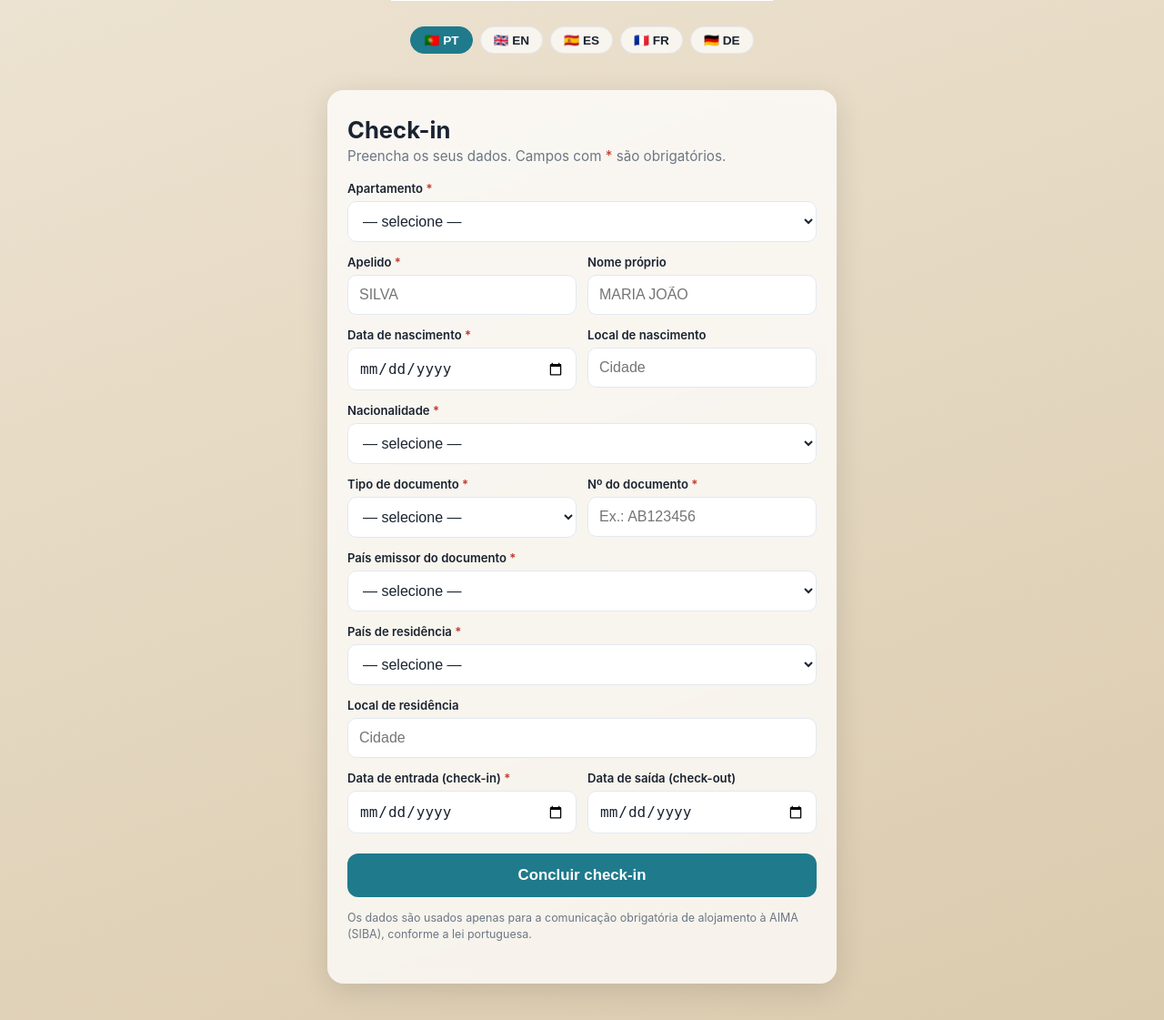
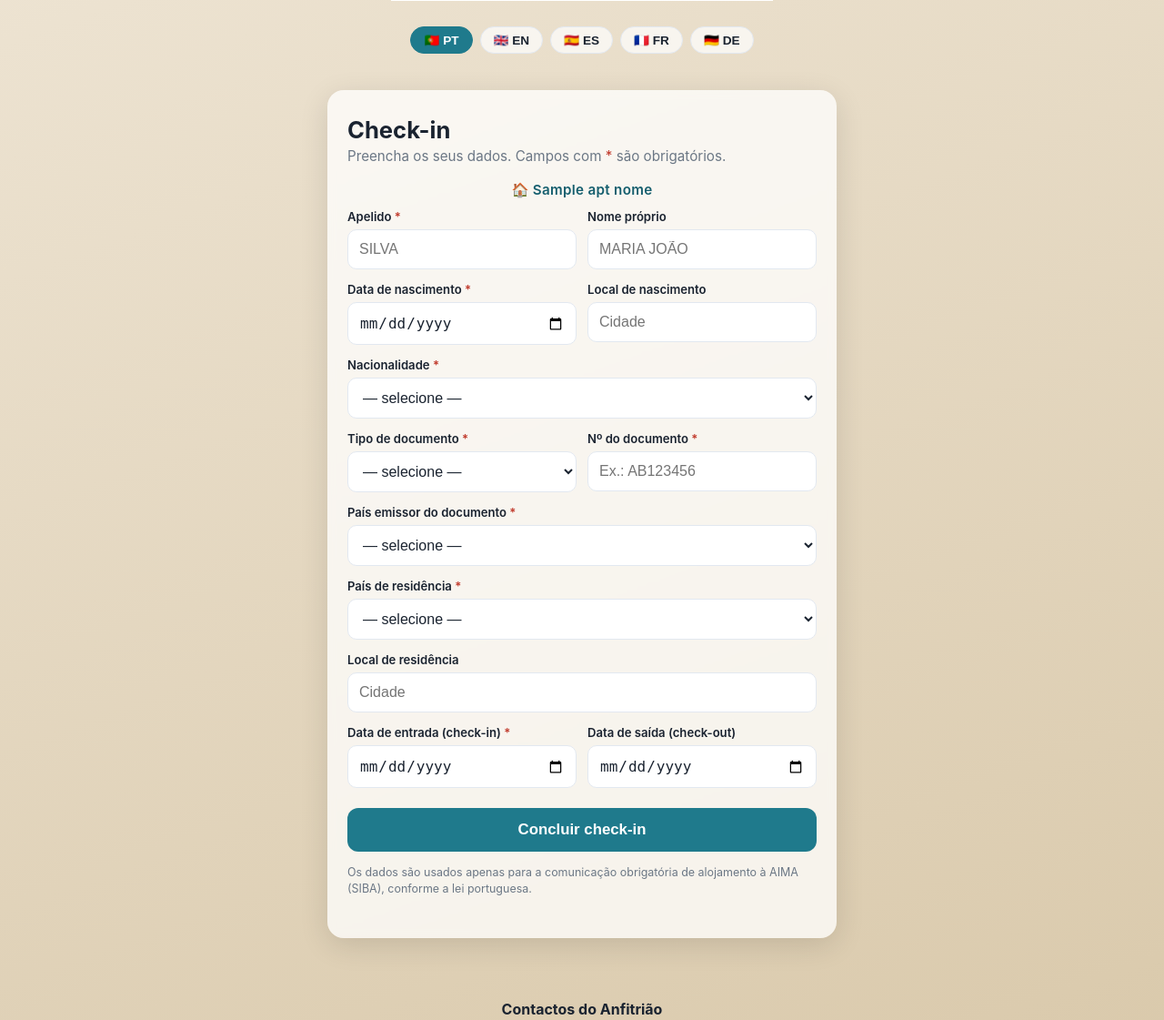
Before and after one commit to Gustavo-cripto/al-checkin-aima, a Flask app: template templates/index.html in a window 1280 px wide. Shown: the part 210-1331 px from the top of the page at 91% size. Run offline with Flask 3, Linux system fonts and the light colour scheme; the template is opened without the code that fills it: most values are stand-ins (such as "Sample title", 1, 10 or a date in 2020).

Commit message:
Replace apartment selector with hidden field read from URL ?apt=X

```diff
--- a/app.py
+++ b/app.py
@@ -129,11 +129,13 @@ def carregar_config() -> dict:
 
 @app.route("/")
 def index():
+    apt = request.args.get("apt", "")
     return render_template(
         "index.html",
         paises=lista_ordenada(),
         tipos_doc=TIPO_DOC,
-        apartamentos=APARTAMENTOS,
+        apt=apt,
+        apt_nome=APARTAMENTOS.get(apt, {}).get("nome", ""),
     )
 
 
@@ -142,7 +144,7 @@ def checkin():
     cfg = carregar_config()
     unidade = UnidadeHoteleira.from_config(cfg)
 
-    # Sobrepor estabelecimento e chave conforme o apartamento selecionado
+    # Apartamento vem do campo hidden (lido do URL ?apt=X)
     apto_key = request.form.get("apartamento", "")
     apto = APARTAMENTOS.get(apto_key)
     if apto:
@@ -152,14 +154,13 @@ def checkin():
 
     boletim = Boletim.from_form(request.form.to_dict())
     erros = boletim.validate()
-    if not apto_key:
-        erros = (erros or []) + ["Selecione o apartamento."]
     if erros:
         return render_template(
             "index.html",
             paises=lista_ordenada(),
             tipos_doc=TIPO_DOC,
-            apartamentos=APARTAMENTOS,
+            apt=apto_key,
+            apt_nome=APARTAMENTOS.get(apto_key, {}).get("nome", ""),
             erros=erros,
             valores=request.form.to_dict(),
         ), 400
--- a/static/style.css
+++ b/static/style.css
@@ -115,6 +115,15 @@ button:hover, .btn:hover { background: var(--brand-dark); }
 .lang-btn:hover { background: #fff; border-color: var(--brand); }
 .lang-btn.active { background: var(--brand); color: #fff; border-color: var(--brand); }
 
+.apt-badge {
+  text-align: center;
+  font-size: .95rem;
+  font-weight: 600;
+  color: var(--brand-dark);
+  margin: 0 0 12px;
+  letter-spacing: .02em;
+}
+
 .site-footer {
   text-align: center;
   padding: 24px 16px 32px;
--- a/templates/index.html
+++ b/templates/index.html
@@ -30,16 +30,11 @@
     {% endif %}
 
     {% set v = valores or {} %}
+    {% if apt_nome %}
+    <p class="apt-badge">🏠 {{ apt_nome }}</p>
+    {% endif %}
     <form method="post" action="{{ url_for('checkin') }}" autocomplete="off">
-
-      <label><span data-i18n="apartamento">Apartamento</span> <span class="req">*</span>
-        <select name="apartamento" required>
-          <option value="" data-i18n="selecione">— selecione —</option>
-          {% for cod, apt in apartamentos.items() %}
-          <option value="{{ cod }}" {{ 'selected' if (v.apartamento or '')==cod else '' }}>{{ apt.nome }}</option>
-          {% endfor %}
-        </select>
-      </label>
+      <input type="hidden" name="apartamento" value="{{ apt or v.apartamento or '' }}">
 
       <div class="row two">
         <label><span data-i18n="apelido">Apelido</span> <span class="req">*</span>
```
